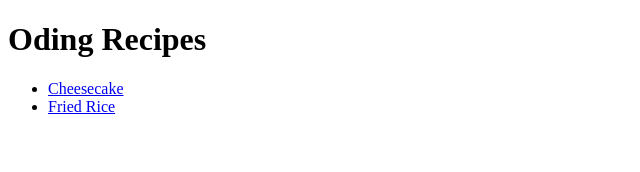
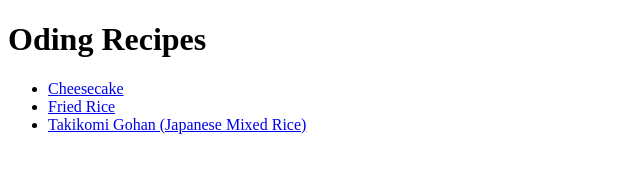
Before and after one commit to Reisa07/odin-recipes, a plain HTML site: page index.html in a window 1280 px wide. Shown: the whole page, without its empty margins (0-640 px from the left). Drawn offline with Linux system fonts and the light colour scheme.

Commit message:
Add link to takikomi gohan recipe in index page

```diff
--- a/index.html
+++ b/index.html
@@ -10,6 +10,7 @@
         <ul>
             <li> <a href="./recipes/cheesecake.html">Cheesecake</a></li>
             <li> <a href="./recipes/fried_rice.html">Fried Rice</a></li>
+            <li> <a href="./recipes/takikomi_gohan.html">Takikomi Gohan (Japanese Mixed Rice)</a></li>
         </ul>
     </body>
 </html>
```
